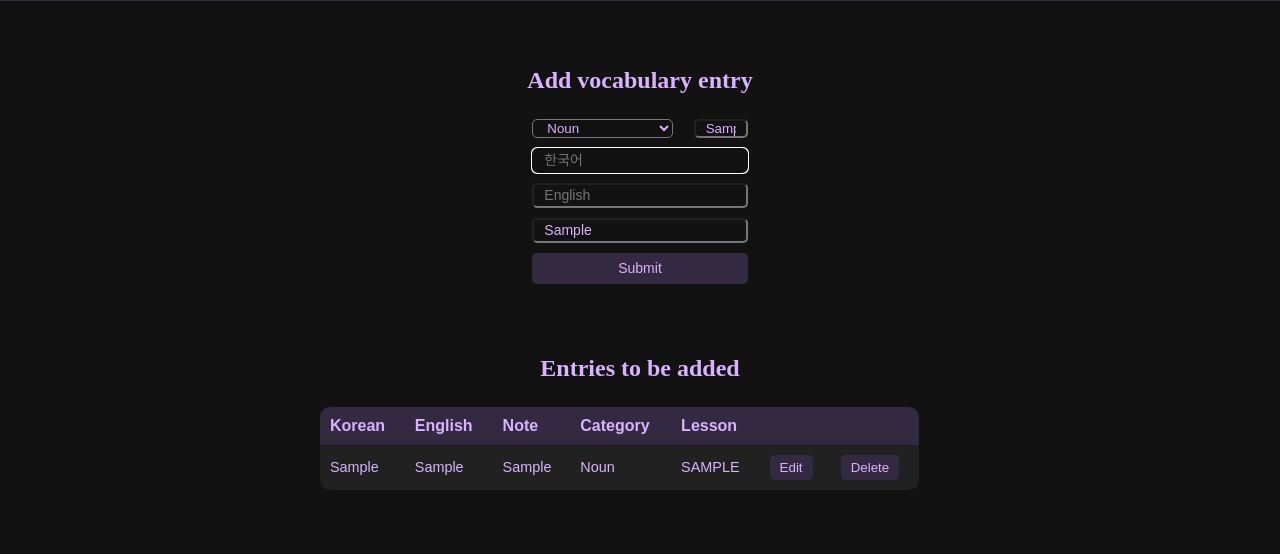
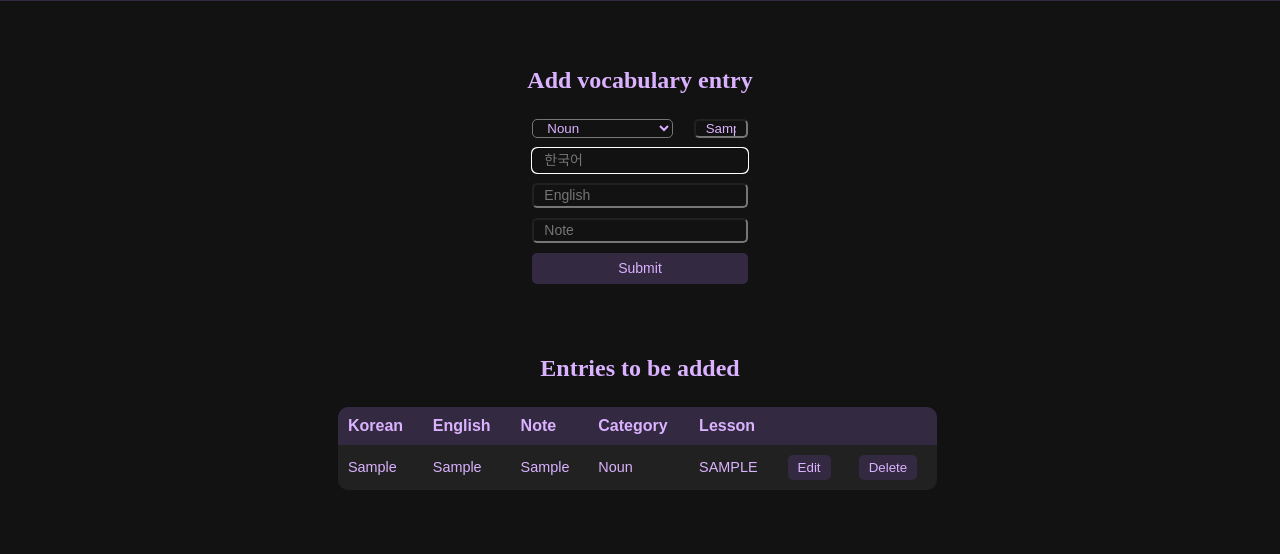
Before and after one commit to kevinohl/vocabulary-app, a website built with webpack: page src/index.html in a window 1280 px wide. Both pictures are taken after typing "Sample", "Sample", "Sample", "Sample" into the empty fields and a click on the input "Submit". Shown: the part 79-633 px from the top of the page. Built offline with nearby package versions, Linux system fonts and the light colour scheme.

Commit message:
Start refactor

```diff
--- a/src/addvocabulary.js
+++ b/src/addvocabulary.js
@@ -1,9 +1,6 @@
 import "./styles.css";
 
-const krField = document.querySelector("#korean");
 const submitButton = document.querySelector("#voc-entry-submit");
-const submitEditButton = document.querySelector("#voc-edit-submit");
-const table = document.querySelector("#vocabulary-table");
 const newVocEntries = [];
 
 class VocabularyEntry {
@@ -36,6 +33,7 @@ function renderEntries() {
     newVocEntries.splice(rowToDelete, 1);
     renderEntries();
   }
+  const table = document.querySelector("#vocabulary-table");
   const currentEntries = document.querySelectorAll("tr td");
   currentEntries.forEach((line) => line.remove());
   newVocEntries.forEach((vocEntry) => {
@@ -65,6 +63,7 @@ function renderEntries() {
 }
 
 function editEntry() {
+  const submitEditButton = document.querySelector("#voc-edit-submit");
   const eCategory = document.querySelector("#edit-category");
   const eLesson = document.querySelector("#edit-lesson");
   const eKorean = document.querySelector("#edit-korean");
@@ -121,6 +120,7 @@ function editEntry() {
 // This segment deals with the initial addition of a voc entry
 function submitVocEntry(event) {
   event.preventDefault();
+  const krField = document.querySelector("#korean");
   const vocCategory = document.getElementById("category").value;
   const vocLesson = document.getElementById("lesson").value.toUpperCase();
   const vocKorean = document.getElementById("korean").value;
@@ -138,7 +138,7 @@ function submitVocEntry(event) {
     // partial form reset, leaving category and lesson populated
     document.getElementById("korean").value = "";
     document.getElementById("english").value = "";
-    document.getElementById("note").checked = "";
+    document.getElementById("note").value = "";
     newVocEntries.push(newVocEntry);
     krField.focus();
     console.log(JSON.stringify(newVocEntry));
--- a/src/styles.css
+++ b/src/styles.css
@@ -58,6 +58,7 @@ body {
   width: max(400px, 50vw);
   border-collapse: collapse;
   margin: 25px 0;
+  margin-left: 36px;
   font-size: 0.9em;
   font-family: sans-serif;
 }
```
